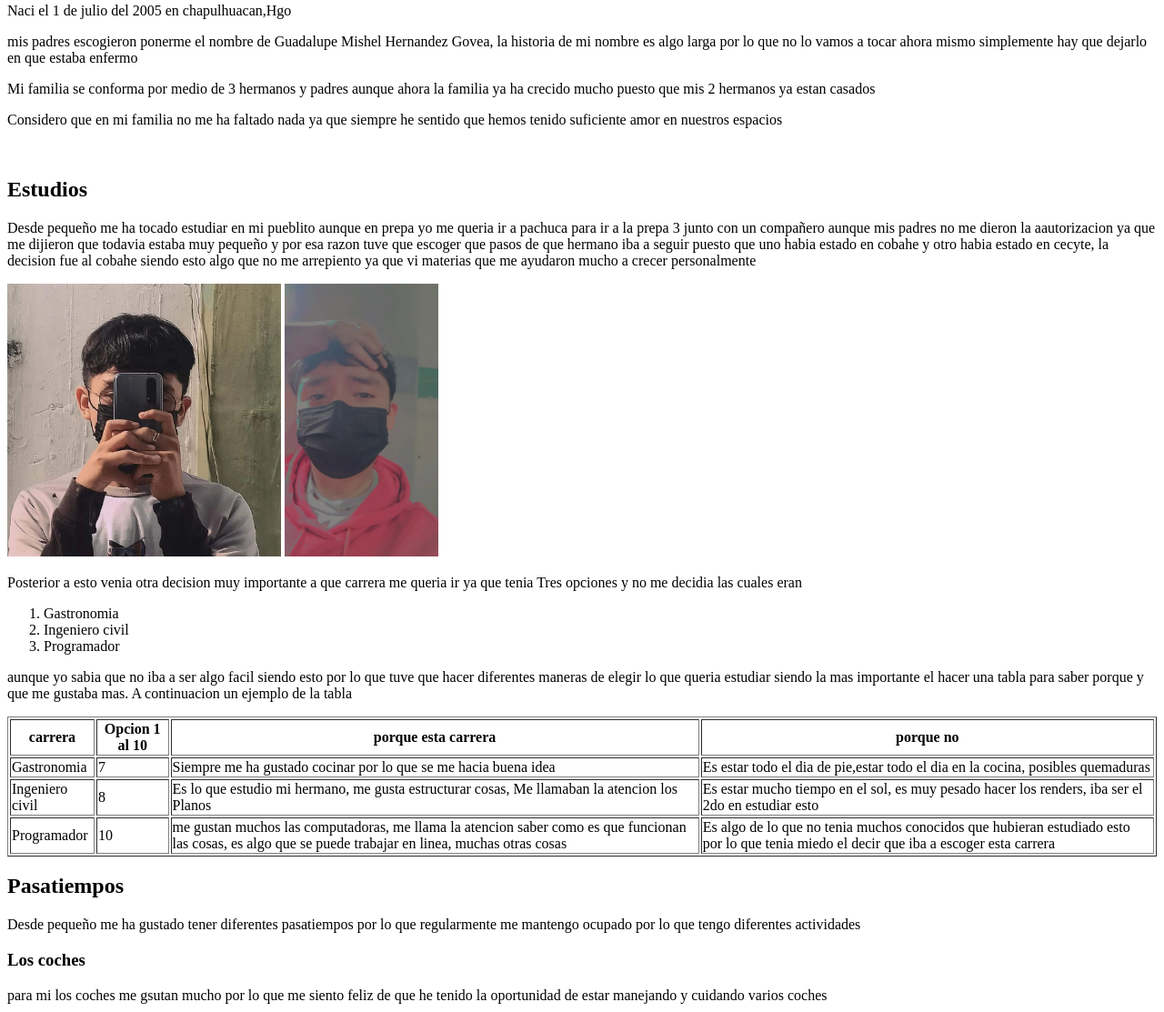
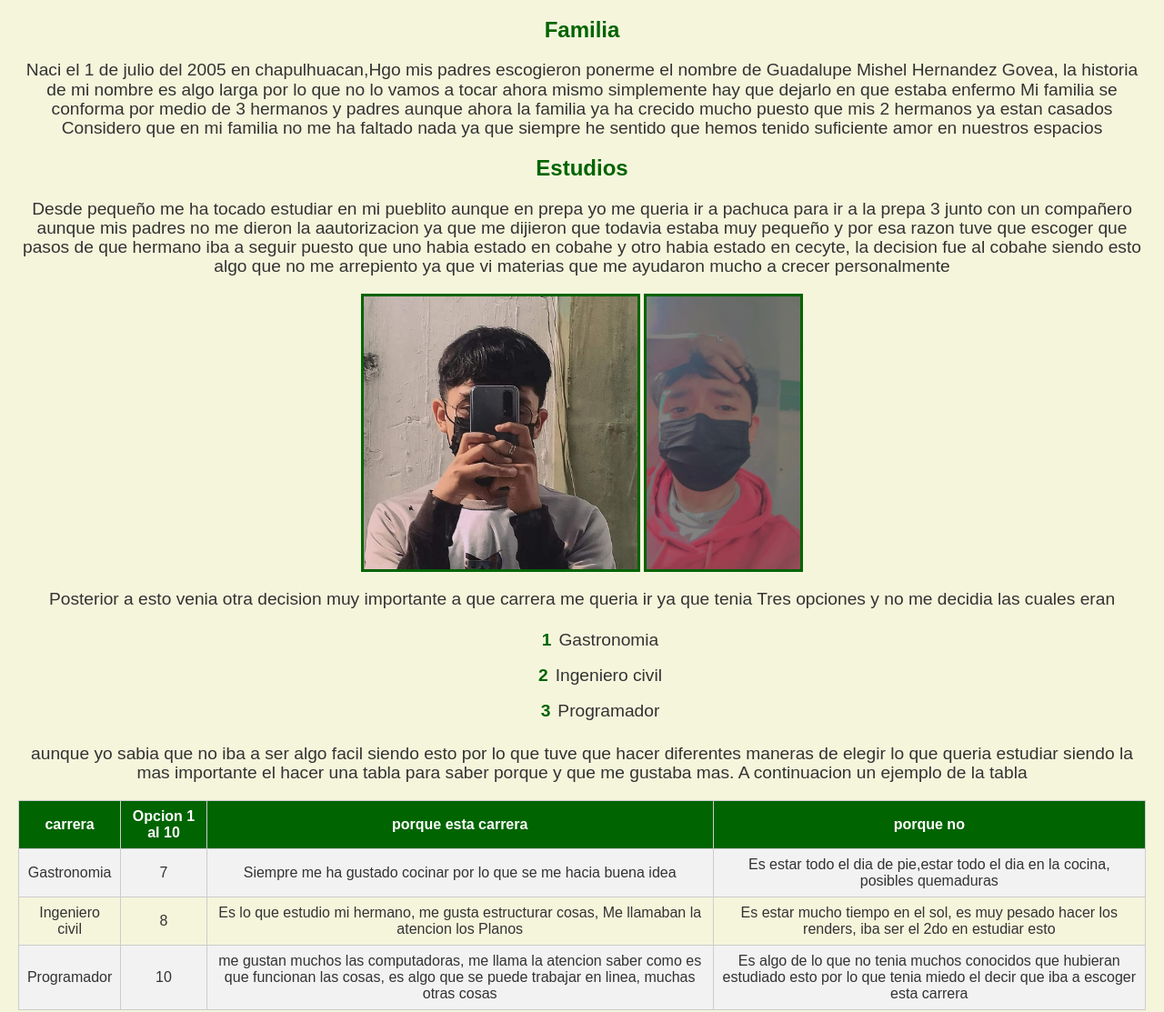
Before and after one commit to MishelGvea/Trabajos-Guadalupe-Mishel-3B, a plain HTML site: page yo.html in a window 1280 px wide. Shown: the part 548-1661 px from the top of the page at 91% size. Drawn offline with Linux system fonts and the light colour scheme.

Commit message:
segunda actividad personal con css
trabajo del 22 de mayo de 2024 tarea css

```diff
--- /dev/null
+++ b/styles.css
@@ -0,0 +1,98 @@
+body {
+    background-color: #f5f5dc; /* Cambia el color de fondo a beige claro */
+    color: #333; /* Color de texto oscuro */
+    font-family: Arial, sans-serif; /* Fuente legible */
+    margin: 0;
+    padding: 20px;
+    text-align: center; /* Centrar horizontalmente el contenido */
+}
+
+img {
+    border: 3px solid #006400; /* Añadir bordes verdes a todas las imágenes */
+    display: block; /* Hacer que las imágenes sean bloques para centrarlas fácilmente */
+    margin: 0 auto; /* Centrar las imágenes horizontalmente */
+}
+
+h1, h2, h3 {
+    color: #006400; /* Verde oscuro para los títulos */
+}
+
+a {
+    color: #006400; /* Verde oscuro para los enlaces */
+}
+
+a:hover {
+    text-decoration: underline; /* Subrayado al pasar el mouse */
+}
+
+.Imagenes{
+    border: 3px solid #006400; /* Añadir bordes verdes a todas las imágenes */
+    display: inline-flex;
+    vertical-align: top; /* Alinear las imágenes en la parte superior */
+    justify-content:center;
+}
+
+#Titulo {
+    color: #fff; /* Cambiar el color del texto a blanco */
+    font-size: 2.5rem; /* Aumentar el tamaño de fuente */
+    letter-spacing: 2px; /* Añadir un espaciado entre caracteres */
+    text-transform: uppercase; /* Convertir el texto a mayúsculas */
+    text-shadow: 2px 2px 4px rgba(0, 0, 0, 0.3); /* Agregar una sombra sutil */
+    background-color: #006400; /* Cambiar el color de fondo a verde oscuro */
+    padding: 10px 20px; /* Añadir relleno alrededor del texto */
+    border-radius: 10px; /* Añadir bordes redondeados */
+    font-family: 'Playfair Display', serif; /* Cambiar el tipo de letra */
+}
+
+p {
+    font-family: 'Montserrat', sans-serif; /* Cambiar el tipo de letra para todos los párrafos */
+    font-size: 1.2rem; /* Tamaño de fuente */
+    line-height: 1.1; /* Espaciado entre líneas */
+    margin-bottom: 20px; /* Margen inferior para separar los párrafos */
+}
+
+ol {
+    font-family: 'Montserrat', sans-serif; /* Cambiar el tipo de letra */
+    font-size: 1.2rem; /* Tamaño de fuente */
+    line-height: 1.6; /* Espaciado entre líneas */
+    margin-bottom: 20px; /* Margen inferior para separar las listas */
+}
+
+ol li {
+    margin-bottom: 8px; /* Espaciado entre elementos de la lista */
+    list-style-type: none; /* Ocultar los números de lista predeterminados */
+    counter-increment: item; /* Incrementar el contador solo para el pseudo-elemento */
+}
+
+ol li::before {
+    content: counter(item); /* Mostrar el número de lista personalizado */
+    color: #006400; /* Color del número de lista */
+    font-weight: bold; /* Hacer el número de lista en negrita */
+    margin-right: 8px; /* Espaciado a la derecha del número de lista */
+    font-family: 'Arial', sans-serif; /* Cambiar el tipo de letra */
+}
+
+table {
+    width: 100%; /* Ancho de la tabla al 100% del contenedor */
+    border-collapse: collapse; /* Colapso de los bordes de la tabla */
+    margin-bottom: 20px; /* Margen inferior para separar la tabla */
+}
+
+th, td {
+    padding: 8px; /* Relleno interior de las celdas */
+    text-align: center; /* Centrar el texto */
+    border: 1px solid #ccc; /* Borde de 1px sólido de color gris */
+}
+
+th {
+    background-color: #006400; /* Color de fondo para las celdas de encabezado */
+    color: white; /* Color del texto en las celdas de encabezado */
+}
+
+tr:nth-child(even) {
+    background-color: #f2f2f2; /* Color de fondo para filas pares */
+}
+
+tr:hover {
+    background-color: #ddd; /* Color de fondo al pasar el ratón sobre una fila */
+}
--- a/yo.html
+++ b/yo.html
@@ -4,22 +4,17 @@
     <meta charset="UTF-8">
     <meta name="viewport" content="width=device-width, initial-scale=1.0">
     <title>Este soy yo</title>
-
+    <link rel="stylesheet" type="text/css" href="styles.css">
 </head>
 <body>
-    <h1>Quien soy yo</h1>
+    <h1 id="Titulo">Quien soy yo</h1>
     <img src="./src/Yo1.jpg" alt="Foto mia" height="400">
     <h2>Familia</h2>
-    <p>Naci el 1 de julio del 2005 en chapulhuacan,Hgo</p>
-    <p>mis padres escogieron ponerme el nombre de Guadalupe Mishel Hernandez Govea, la historia de mi nombre es algo larga por lo que no lo vamos a tocar ahora mismo simplemente hay que dejarlo en que estaba enfermo</p>
-    <p>Mi familia se conforma por medio de 3 hermanos y padres aunque ahora la familia ya ha crecido mucho puesto que mis 2 hermanos ya estan casados</p>
-    <p>Considero que en mi familia no me ha faltado nada ya que siempre he sentido que hemos tenido suficiente amor en nuestros espacios</p>
-    <img src="" alt="">
-
+    <p>Naci el 1 de julio del 2005 en chapulhuacan,Hgo mis padres escogieron ponerme el nombre de Guadalupe Mishel Hernandez Govea, la historia de mi nombre es algo larga por lo que no lo vamos a tocar ahora mismo simplemente hay que dejarlo en que estaba enfermo Mi familia se conforma por medio de 3 hermanos y padres aunque ahora la familia ya ha crecido mucho puesto que mis 2 hermanos ya estan casados Considero que en mi familia no me ha faltado nada ya que siempre he sentido que hemos tenido suficiente amor en nuestros espacios</p>
     <h2>Estudios</h2>
     <p>Desde pequeño me ha tocado estudiar en mi pueblito aunque en prepa yo me queria ir a pachuca para ir a la prepa 3 junto con un compañero aunque mis padres no me dieron la aautorizacion ya que me dijieron que todavia estaba muy pequeño y por esa razon tuve que escoger que pasos de que hermano iba a seguir puesto que uno habia estado en cobahe y otro habia estado en cecyte, la decision fue al cobahe siendo esto algo que no me arrepiento ya que vi materias que me ayudaron mucho a crecer personalmente</p>
-    <img src="./src/Yo Cobahe.jpg" alt="yo cobahe" height="300">
-    <img src="./src/yo3.webp" alt="yo en cobahe" height="300">
+    <img class="Imagenes" src="./src/Yo Cobahe.jpg" alt="yo cobahe" height="300">
+    <img class="Imagenes" src="./src/yo3.webp" alt="yo en cobahe" height="300">
     <p>Posterior a esto venia otra decision muy importante a que carrera me queria ir ya que tenia Tres opciones y no me decidia las cuales eran</p>
     <ol>
         <li>Gastronomia</li>
@@ -58,8 +53,8 @@
     <p>Desde pequeño me ha gustado tener diferentes pasatiempos por lo que regularmente me mantengo ocupado por lo que tengo diferentes actividades</p>
     <h3>Los coches</h3>
     <p>para mi los coches me gsutan mucho por lo que me siento feliz de que he tenido la oportunidad de estar manejando y cuidando varios coches</p>
-    <img src="./src/JETTA.jpeg" alt="Imagen del Jetta azul" width="150">
-    <img src="./src/versa.jpeg" alt="Imagen del versa" width="200">
+    <img class="Imagenes" src="./src/JETTA.jpeg" alt="Imagen del Jetta azul" width="150">
+    <img class="Imagenes" src="./src/versa.jpeg" alt="Imagen del versa" width="200">
     <h3>Los Videojuegos</h3>
     <p>He tenido una historia muy larga con los videojuegos y aunque ahora ya me libere un poco de ese mundo todavia me sigue justando en especial en este momento el Counter Strike 2</p>
     <img src="./src/counter.jpg" alt="Imagen de counter/portada">
```
